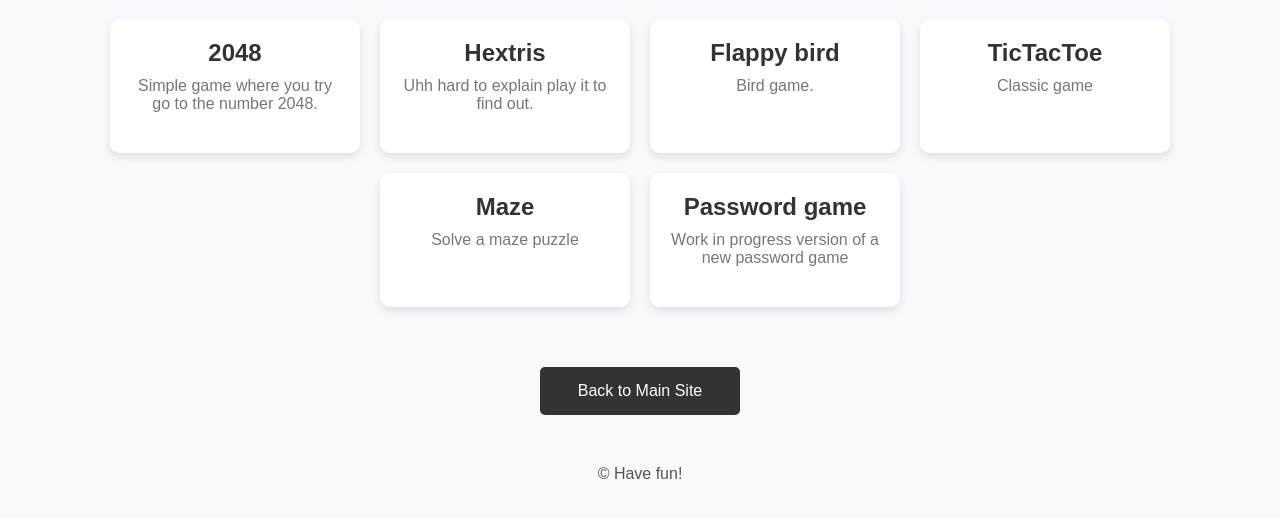
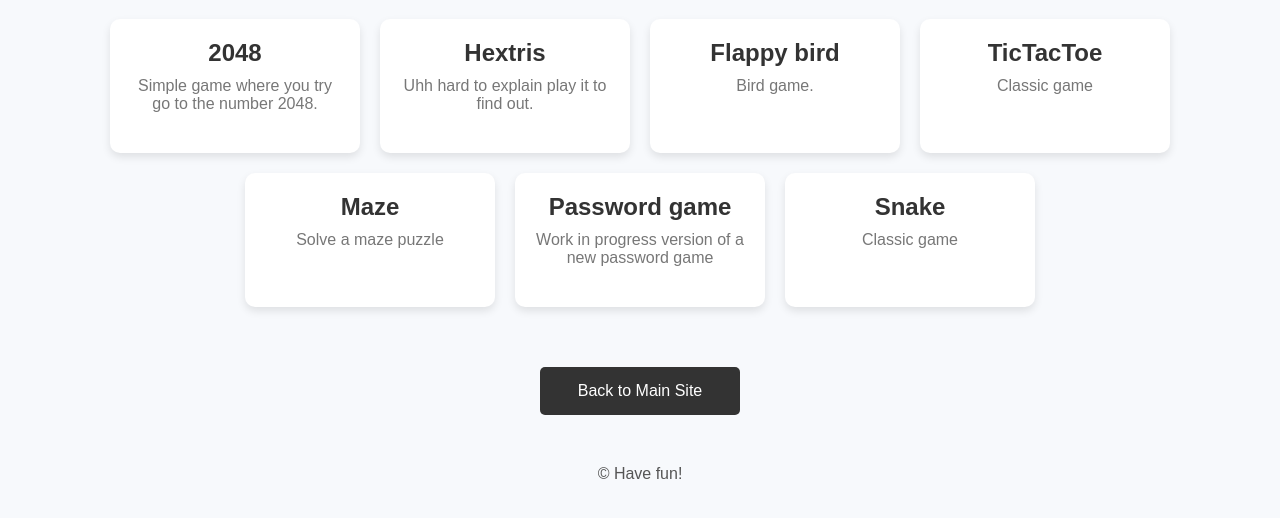
Before and after one commit to Rebypass/JustSchoolWork, a plain HTML site: page Games.html in a window 1280 px wide. Shown: the part 106-624 px from the top of the page. Drawn offline with Linux system fonts and the light colour scheme.

Commit message:
Add snake

```diff
--- a/Games.html
+++ b/Games.html
@@ -145,6 +145,10 @@
             <h3>Password game</h3>
             <p>Work in progress version of a new password game</p>
         </a>
+        <a href="Games/snake/index.html" class="game-item">
+            <h3>Snake</h3>
+            <p>Classic game</p>
+        </a>
     </div>
 
     <a href="index.html" class="back-button">Back to Main Site</a>
```
